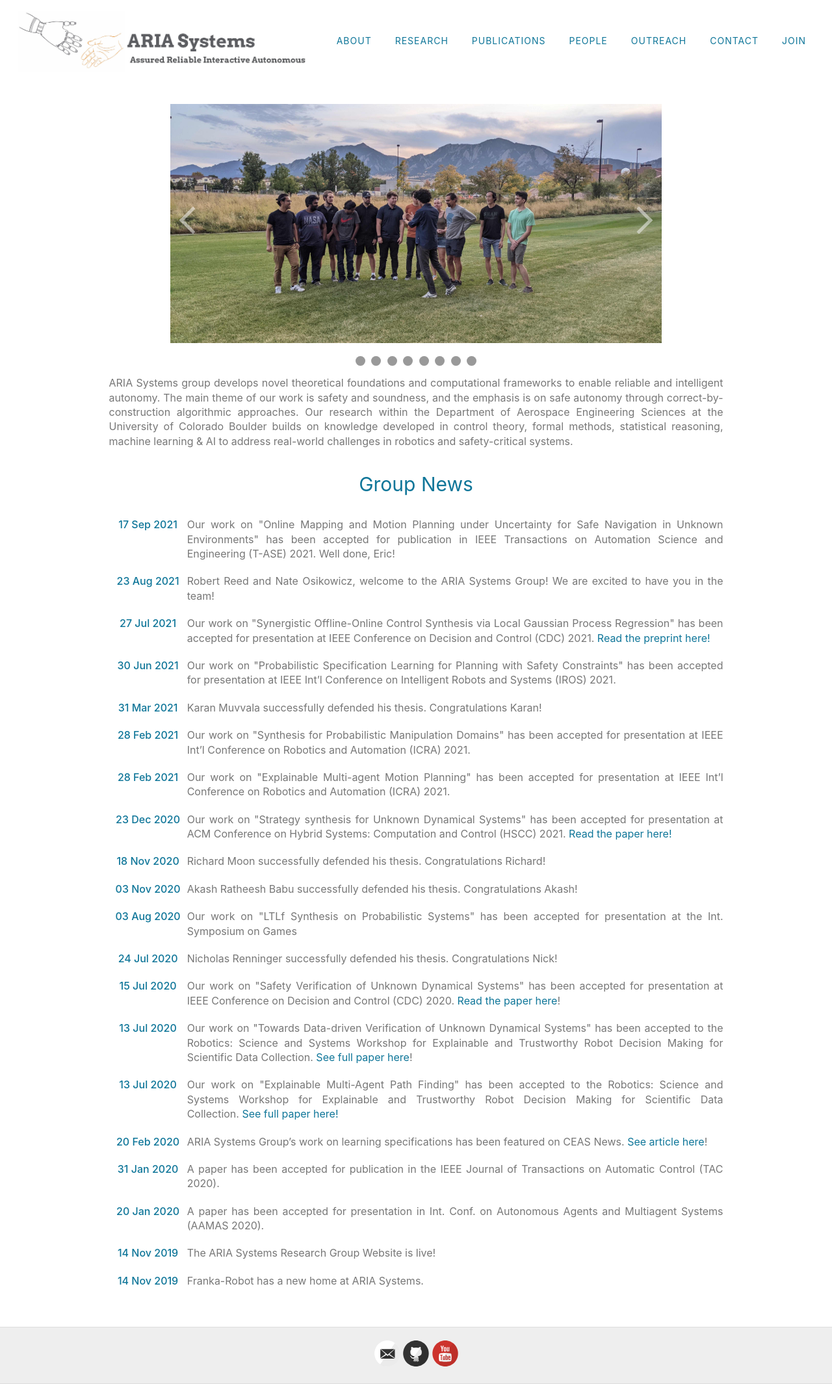
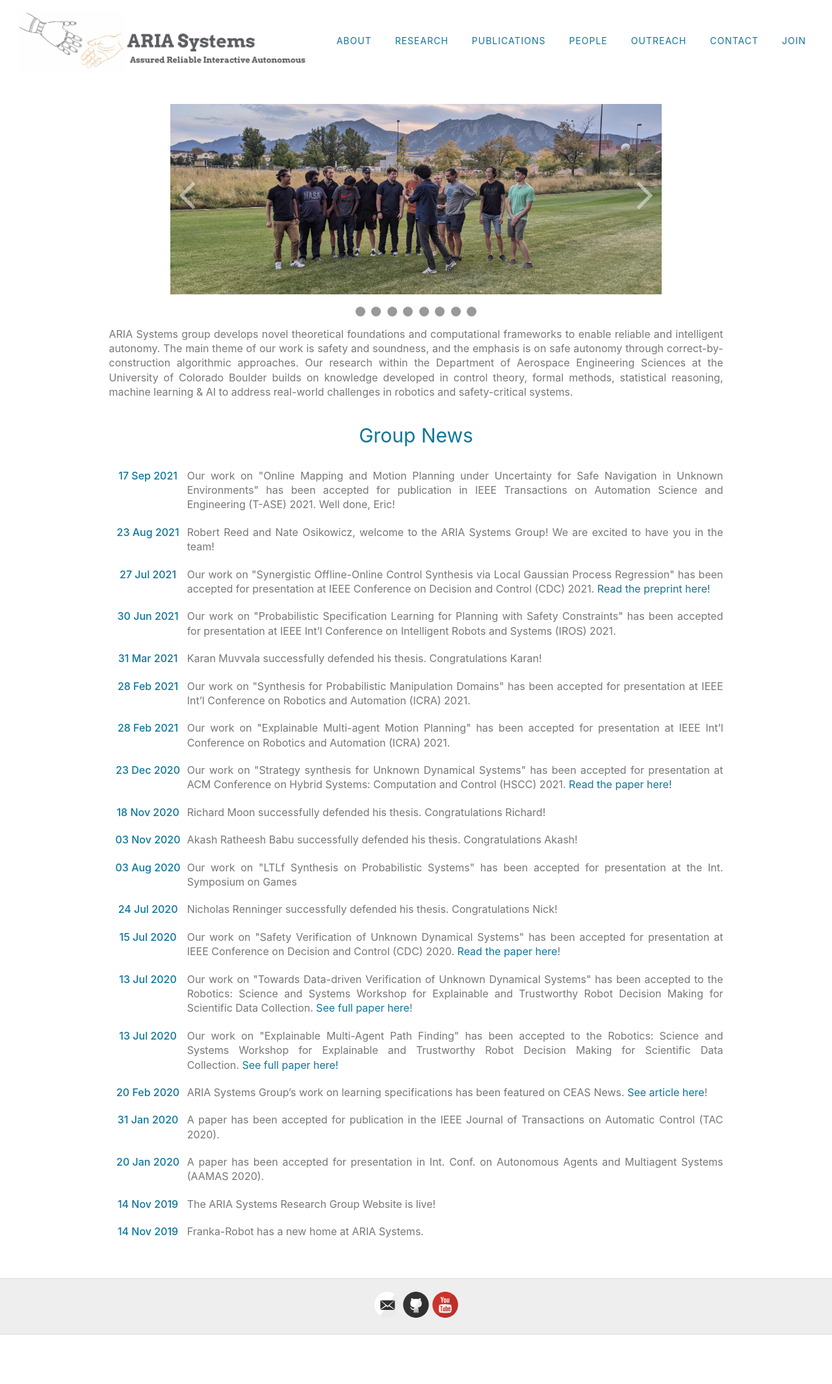
Before and after one commit to aria-systems-group/website, a Jekyll site: the page built from index.md, in a window 1280 px wide. Shown: the whole page at 65% size. Built offline with Jekyll 4.4.1, drawn with Linux system fonts in a browser that asks for light colours; after the commit the page ends 2054 px from its top, so only the background shows below that.

Commit message:
carousel size edit

```diff
--- a/index.md
+++ b/index.md
@@ -3,7 +3,7 @@ title:
 layout: default
 ---
 
-{% include carousel.html height="50" unit="%" duration="10" images="./assets/images/main_carousel/0.jpg,./assets/images/main_carousel/1.png,./assets/images/main_carousel/2.jpg,./assets/images/main_carousel/3.jpg,./assets/images/main_carousel/4.jpg,./assets/images/main_carousel/5.jpg,./assets/images/main_carousel/6.jpg,./assets/images/main_carousel/7.jpg"%}
+{% include carousel.html height="40" unit="%" duration="10" images="./assets/images/main_carousel/0.jpg,./assets/images/main_carousel/1.png,./assets/images/main_carousel/2.jpg,./assets/images/main_carousel/3.jpg,./assets/images/main_carousel/4.jpg,./assets/images/main_carousel/5.jpg,./assets/images/main_carousel/6.jpg,./assets/images/main_carousel/7.jpg"%}
 
 
 ARIA Systems group develops novel theoretical foundations and computational frameworks to enable reliable and intelligent autonomy. The main theme of our work is safety and soundness, and the emphasis is on safe autonomy through correct-by-construction algorithmic approaches. Our research within the Department of Aerospace Engineering Sciences at the University of Colorado Boulder builds on knowledge developed in control theory, formal methods, statistical reasoning, machine learning &amp; AI to address real-world challenges in robotics and safety-critical systems.
```
